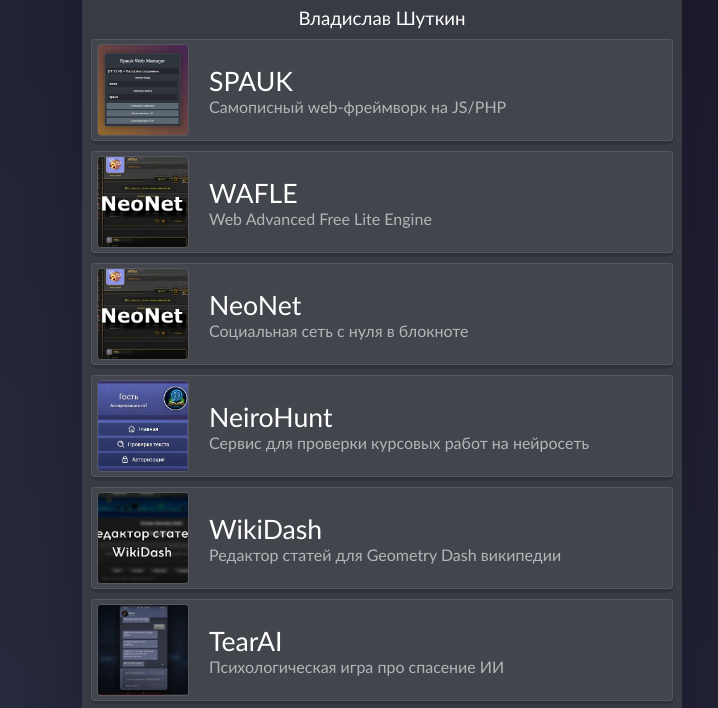
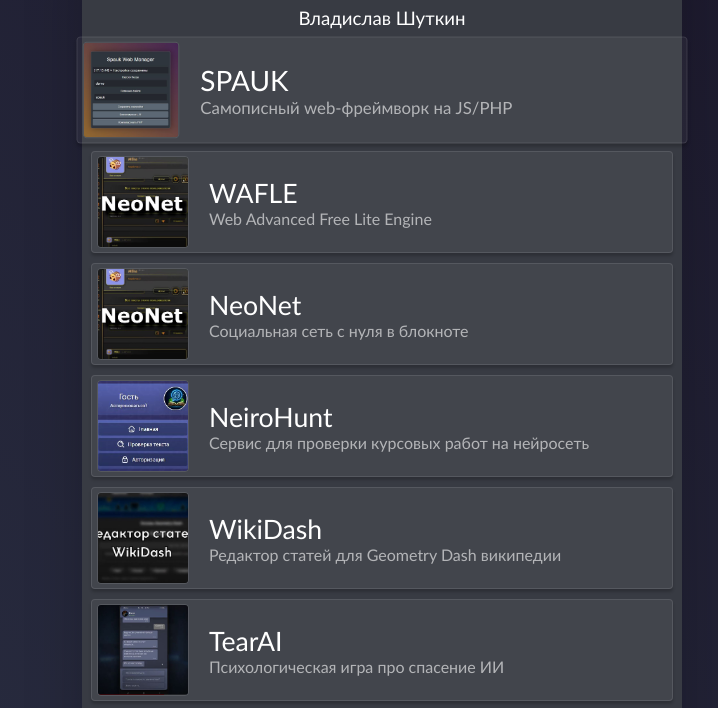
Before and after one commit to bloodacote/bloodacote.github.io, a plain HTML site: page index.html in a window 1280 px wide. In both pictures the pointer is over the element 640 px from the left and 150 px from the top of the page. Shown: the part 60-768 px from the top of the page, without its empty margins (258-976 px from the left). Drawn offline with Linux system fonts and the light colour scheme.

Commit message:
Update list.css

```diff
--- a/styles/list.css
+++ b/styles/list.css
@@ -21,6 +21,14 @@ list tab{
 	border: 1px solid rgba(255,255,255,0.1);
 	border-radius: 4px;
 	box-shadow: 0px 3px 3px rgba(0,0,0,0.2);
+
+	cursor: pointer;
+
+	transition: ease 0.4s;
+}
+
+list tab:hover{
+	transform: scale(1.05);
 }
 
 list tab img.prev{
```
